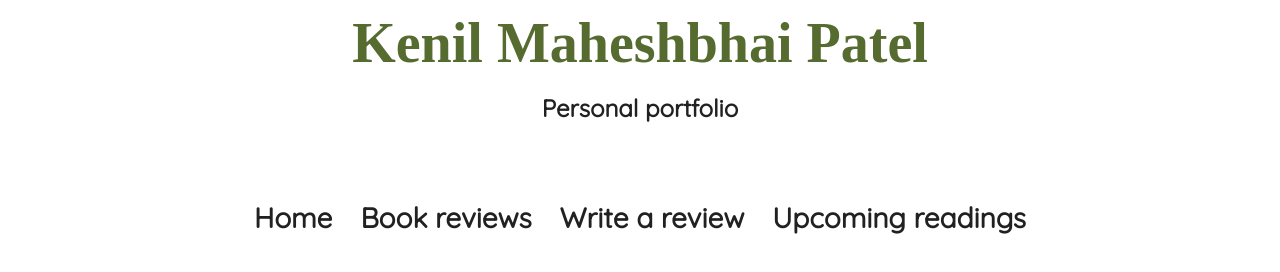
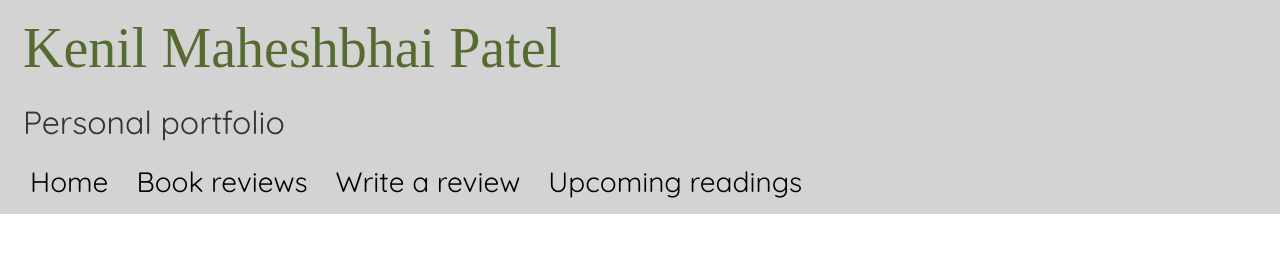
Before and after one commit to kenilpatel/Personal-portfolio, a React app in the folder ui/: page / in a window 1280 px wide. Built offline with nearby package versions, Linux system fonts and the light colour scheme; a web font is replaced by a local one.

Commit message:
PW-2 added nav bar

```diff
--- a/ui/public/index.html
+++ b/ui/public/index.html
@@ -32,6 +32,12 @@
 
   <link href="https://cdn.jsdelivr.net/npm/semantic-ui@2.4.2/dist/semantic.min.css" rel="stylesheet">
 
+  <!-- UIkit CSS -->
+  <link href="https://cdn.jsdelivr.net/npm/uikit@3.7.3/dist/css/uikit.min.css" rel="stylesheet" />
+
+  <!-- UIkit JS -->
+  <script src="https://cdn.jsdelivr.net/npm/uikit@3.7.3/dist/js/uikit.min.js"></script>
+  <script src="https://cdn.jsdelivr.net/npm/uikit@3.7.3/dist/js/uikit-icons.min.js"></script>
 
   <title>Personal portfolio</title>
 </head>
--- a/ui/src/HomePage/Header.js
+++ b/ui/src/HomePage/Header.js
@@ -1,11 +1,11 @@
 import React from "react";
-import "./HomePageStyle.css";
+import "./css/HomePageStyle.css";
 
 const Header = () => {
   const userName = "Kenil Maheshbhai Patel";
   const appInfo = "Personal portfolio";
   return (
-    <div className="text-center header">
+    <div className="header">
       <h1 className="username">{userName}</h1>
       <h2 className="app-info">{appInfo}</h2>
     </div>
--- a/ui/src/HomePage/HomePage.js
+++ b/ui/src/HomePage/HomePage.js
@@ -1,11 +1,9 @@
-import Header from "./Header";
-import MainMenu from "./MainMenu";
+import NavBar from "./NavBar";
 
 const HomePage = () => {
   return (
     <div>
-      <Header />
-      <MainMenu />
+      <NavBar />
     </div>
   );
 };
--- a/ui/src/HomePage/MainMenu.js
+++ b/ui/src/HomePage/MainMenu.js
@@ -1,13 +1,23 @@
 import React from "react";
-import "./HomePageStyle.css";
+import "./css/HomePageStyle.css";
 
 const MainMenu = () => {
   return (
-    <div className="text-center menu big-font bold">
-      <a>Home</a>
-      <a>Book reviews</a>
-      <a>Write a review</a>
-      <a>Upcoming readings</a>
+    <div className="big-font menu float-left">
+      <ul className="nav justify-content-left">
+        <li className="nav-item">
+          <a href="/home">Home</a>
+        </li>
+        <li className="nav-item">
+          <a href="/book-reviews">Book reviews</a>
+        </li>
+        <li className="nav-item">
+          <a href="/write-review">Write a review</a>
+        </li>
+        <li className="nav-item">
+          <a href="/upcoming-reading">Upcoming readings</a>
+        </li>
+      </ul>
     </div>
   );
 };
--- /dev/null
+++ b/ui/src/HomePage/NavBar.js
@@ -0,0 +1,13 @@
+import Header from "./Header";
+import MainMenu from "./MainMenu";
+
+const NavBar = () => {
+  return (
+    <div className="grey-background navbar">
+      <Header />
+      <MainMenu />
+    </div>
+  );
+};
+
+export default NavBar;
--- a/ui/src/HomePage/HomePageStyle.css
+++ b/ui/src/HomePage/css/HomePageStyle.css
@@ -12,19 +12,28 @@
 }
 
 .header {
+    margin: 0.5em 0.5em 1em;
+    float: right;
+}
+
+.nav-item {
     margin: 0.5em;
 }
 
-.menu {
-    margin: 3em;
+a {
+    color: black;
+    text-decoration: none;
 }
 
-.menu a {
-    margin-left: 0.5em;
-    margin-right: 0.5em;
+a:hover {
+    color: darkolivegreen;
+    text-decoration: none;
 }
 
 .app-info {
-    margin-top: 0em;
-    padding-top: 0em;
+    margin-top: 0;
+    padding-top: 0;
 }
+
+
+/*Online CSS*/
--- a/ui/src/index.css
+++ b/ui/src/index.css
@@ -1,5 +1,5 @@
 html * {
-    font-family: Quicksand;
+    font-family: Quicksand, serif;
 }
 
 .bold {
@@ -9,3 +9,24 @@ html * {
 .big-font {
     font-size: 2em;
 }
+
+.add-margin {
+    margin: 0.5em;
+}
+
+.add-extra-margin {
+    margin: 1.5em;
+}
+
+.no-space {
+    margin: 0;
+    padding: 0;
+}
+
+.black-font {
+    color: black;
+}
+
+.grey-background {
+    background: lightgray;
+}
```
